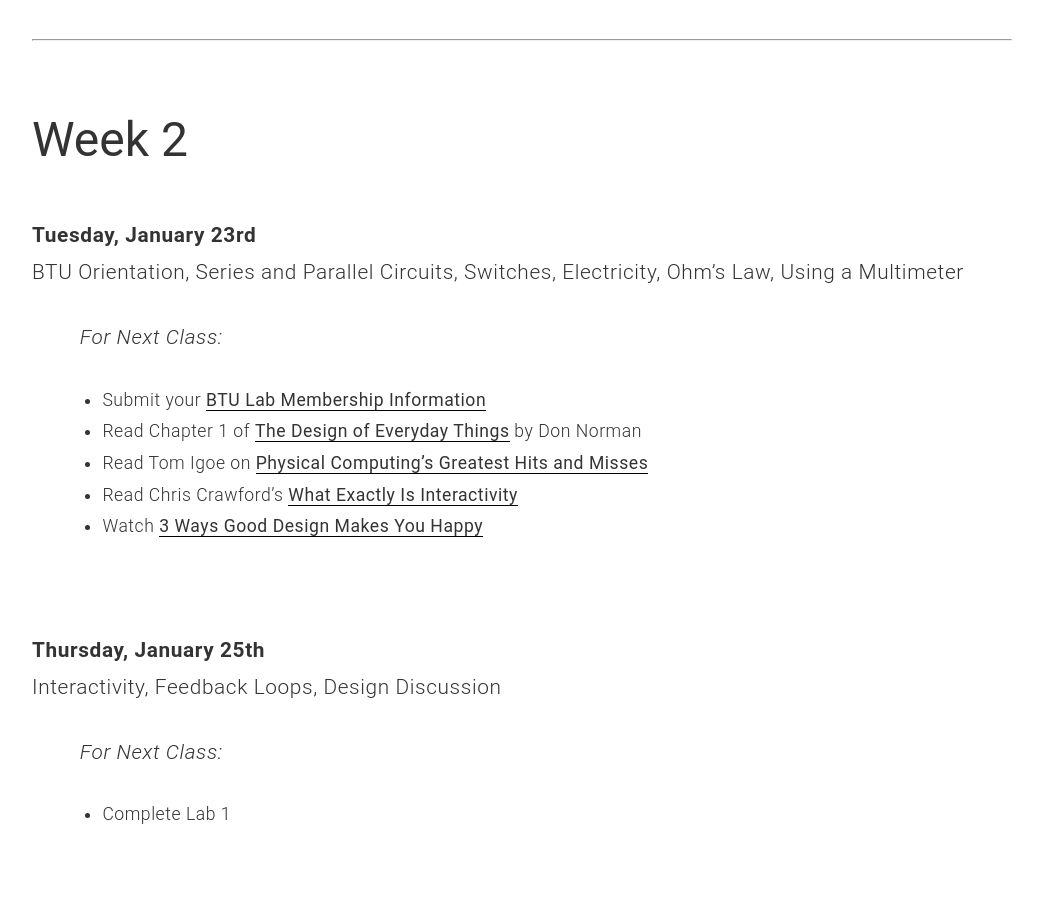
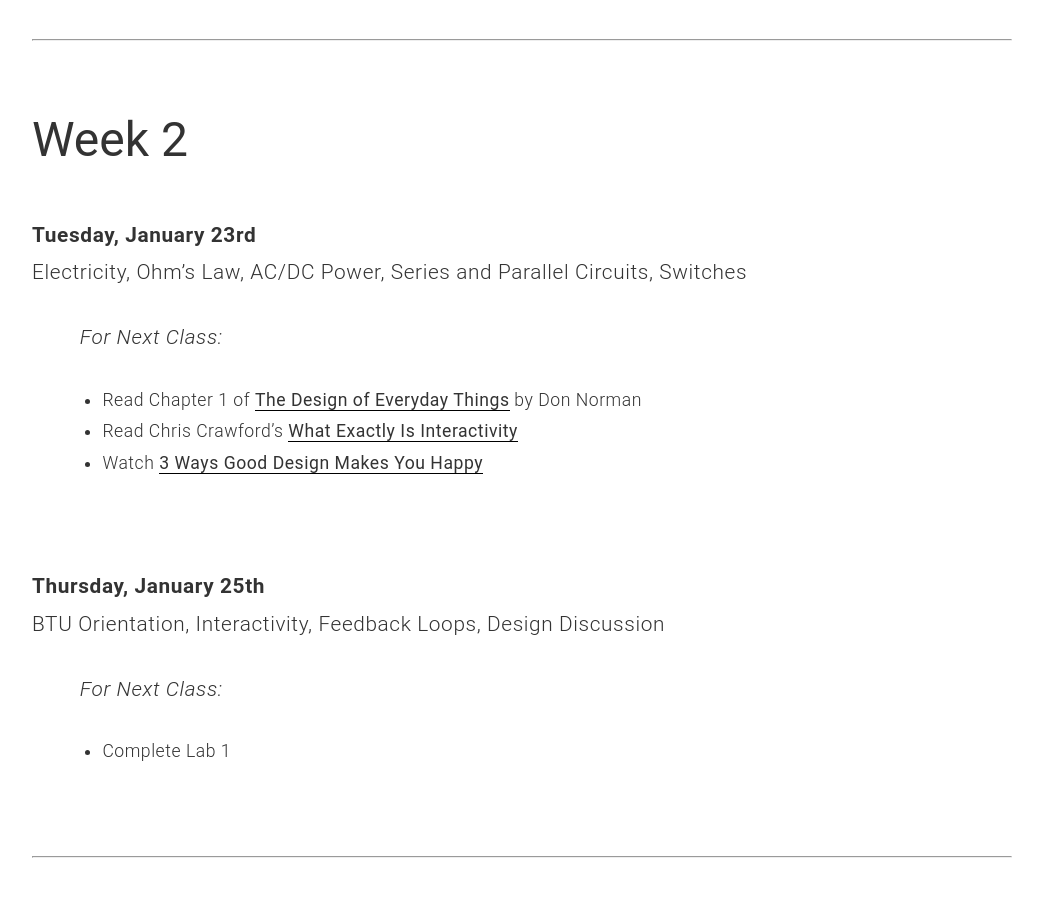
Before and after one commit to coloringchaos/object-s18, a Jekyll site: the page built from schedule.md, in a window 1280 px wide and 900 px high, scrolled down 1359 px. Shown: the top 897 px of the window, without its empty margins (118-1161 px from the left). Built offline with Jekyll 4.4.1, drawn with Linux system fonts in a browser that asks for light colours.

Commit message:
schedule adjustment

```diff
--- a/schedule.md
+++ b/schedule.md
@@ -45,21 +45,19 @@
 
 ## Week 2
 <span class="ass">**Tuesday, January 23rd**</span> <br>
-BTU Orientation, Series and Parallel Circuits, Switches, Electricity, Ohm’s Law, Using a Multimeter
+Electricity, Ohm’s Law, AC/DC Power, Series and Parallel Circuits, Switches
 
 <span class="fornext">For Next Class:</span>
 
-+ Submit your [BTU Lab Membership Information](https://docs.google.com/forms/d/e/1FAIpQLSeIiB_mNSUKWU5yj4QyRlgOcB7TDBcx94uzNbGgb3J-fAJZeA/viewform?usp=sf_link)
+<!-- + Submit your [BTU Lab Membership Information](https://docs.google.com/forms/d/e/1FAIpQLSeIiB_mNSUKWU5yj4QyRlgOcB7TDBcx94uzNbGgb3J-fAJZeA/viewform?usp=sf_link) -->
 + Read Chapter 1 of [The Design of Everyday Things](http://object.ariellehein.com/readings/DesignOfEveryDayThings.pdf) by Don Norman
-+ Read Tom Igoe on [Physical Computing's Greatest Hits and Misses](http://www.tigoe.net/blog/category/physicalcomputing/176/)
 + Read Chris Crawford's [What Exactly Is Interactivity](http://object.ariellehein.com/readings/theartofinteractivedesign-ch1.pdf)
 + Watch [3 Ways Good Design Makes You Happy](https://www.ted.com/talks/don_norman_on_design_and_emotion?language=en)
-
 
 <br>
 
 <span class="ass">**Thursday, January 25th**</span> <br>
-Interactivity, Feedback Loops, Design Discussion
+BTU Orientation, Interactivity, Feedback Loops, Design Discussion
 
 <span class="fornext">For Next Class:</span>
 
@@ -98,6 +96,7 @@
 <span class="ass">**Thursday, February 8th**</span> <br>
 Laser Cutting, Work Time
 
+<!-- + Read Tom Igoe on [Physical Computing's Greatest Hits and Misses](http://www.tigoe.net/blog/category/physicalcomputing/176/) -->
 <br>
 <hr>
 
```
